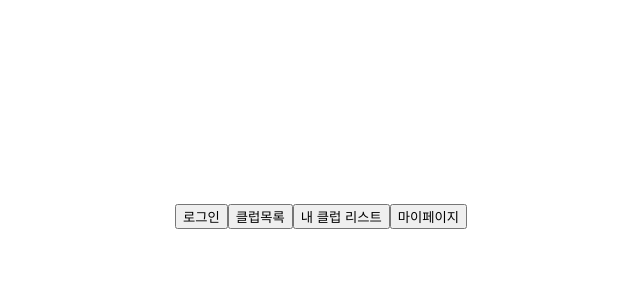
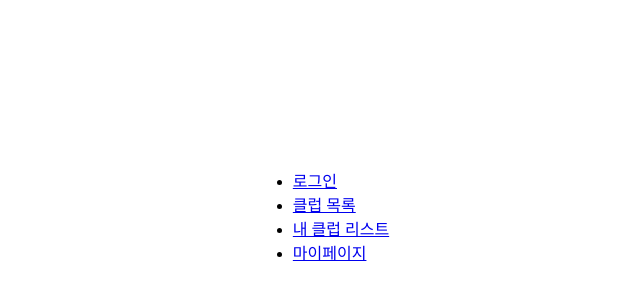
Before and after one commit to leewol/Cluvie, a React (Create React App) app in the folder front/: page / in a window 1280 px wide. Shown: the part 184-484 px from the top of the page, without its empty margins (319-959 px from the left). Built offline with nearby package versions, Linux system fonts and the light colour scheme.

Commit message:
[Refactor] 임시 메인

```diff
--- a/front/src/pages/Main.tsx
+++ b/front/src/pages/Main.tsx
@@ -1,25 +1,25 @@
 import React from "react";
-import { useNavigate } from "react-router-dom";
+import { Link } from "react-router-dom";
 
 import { ContainerBox } from "../styles/Container";
 
 function Main() {
-  const navigate = useNavigate();
-
   return (
     <ContainerBox>
-      <button type='button' onClick={() => navigate("/login")}>
-        로그인
-      </button>
-      <button type='button' onClick={() => navigate("/clublist")}>
-        클럽목록
-      </button>
-      <button type='button' onClick={() => navigate("/myclublist")}>
-        내 클럽 리스트
-      </button>
-      <button type='button' onClick={() => navigate("/mypage")}>
-        마이페이지
-      </button>
+      <ul>
+        <li>
+          <Link to='/login'>로그인</Link>
+        </li>
+        <li>
+          <Link to='/clublist'>클럽 목록</Link>
+        </li>
+        <li>
+          <Link to='/myClublist'>내 클럽 리스트</Link>
+        </li>
+        <li>
+          <Link to='/myPage'>마이페이지</Link>
+        </li>
+      </ul>
     </ContainerBox>
   );
 }
```
